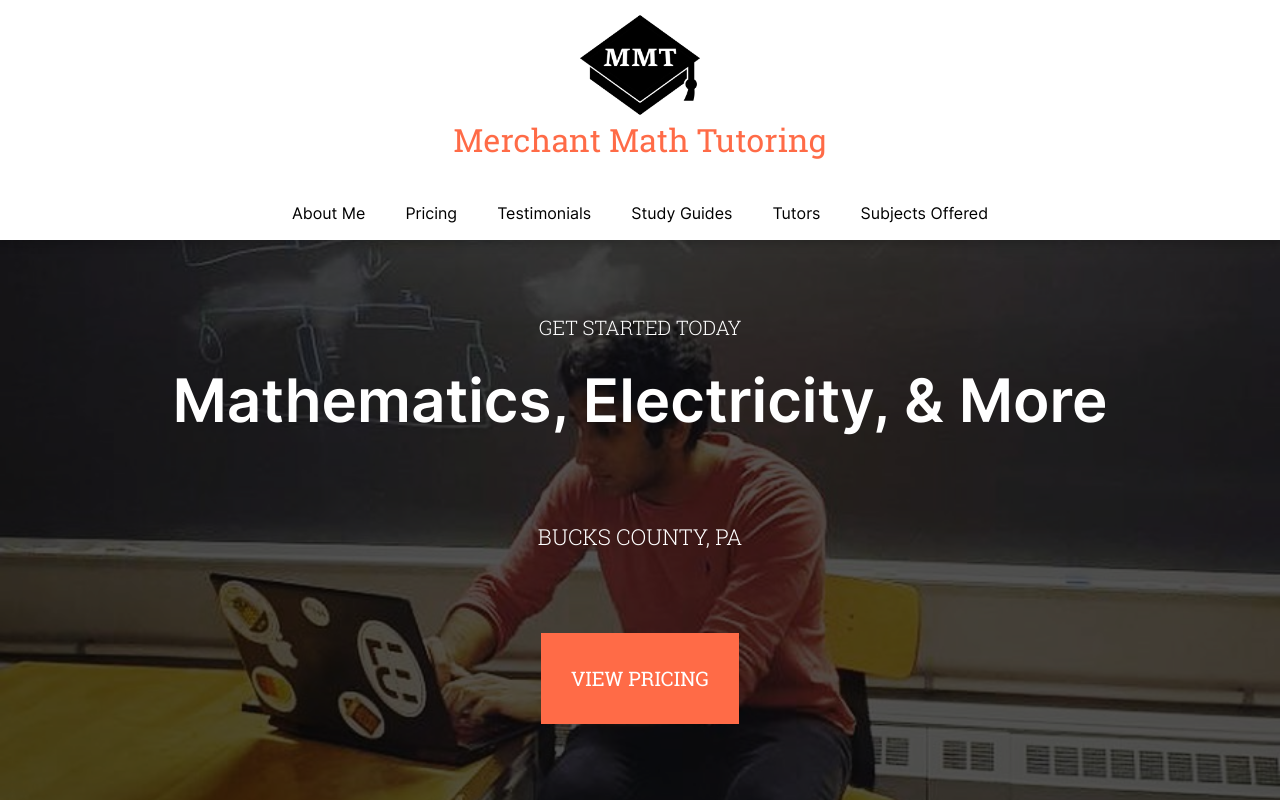
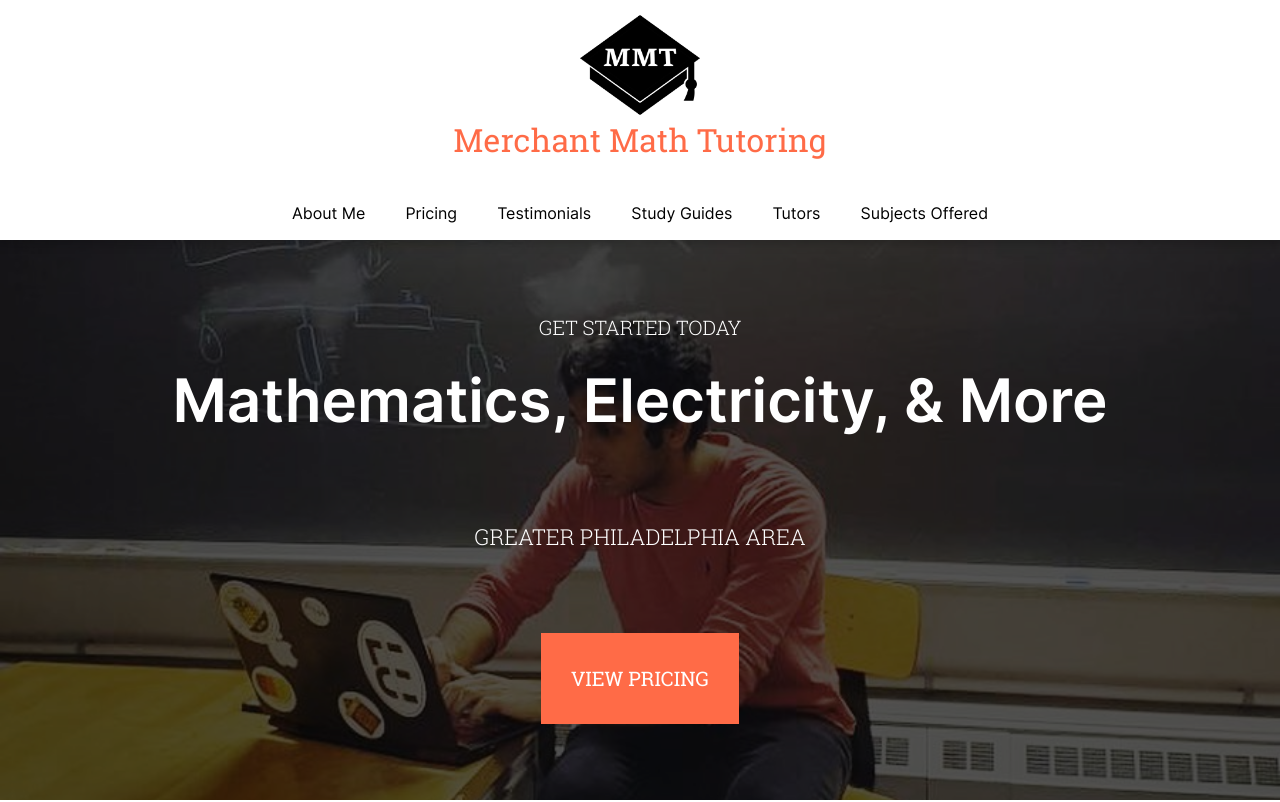
Before and after one commit to jason-lee88/merchant-math-tutoring, a React (Vite) app: page / in a window 1280 px wide. Shown: the top 802 px of the page. Built offline with nearby package versions, Linux system fonts and the light colour scheme.

Commit message:
change philly area

```diff
--- a/src/sections/Hero.tsx
+++ b/src/sections/Hero.tsx
@@ -92,7 +92,7 @@ const Hero = () => (
     <div id="hero-content">
       <h1>Get Started Today</h1>
       <h2>Mathematics, Electricity, & More</h2>
-      <h3>Bucks County, PA</h3>
+      <h3>Greater Philadelphia Area</h3>
       <a href="#pricing">View Pricing</a>
     </div>
   </StyledSection>
```
